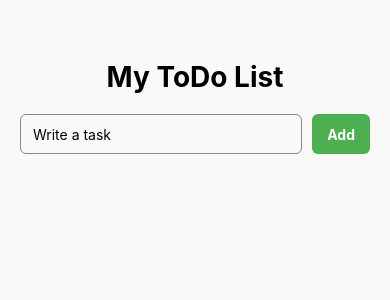
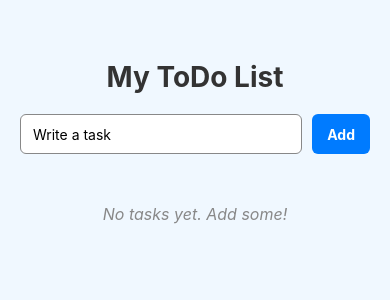
Before and after one commit to Dulanga2002/ToDoApp, a React Native app: screen / in a window 390 px wide. Shown: the top 300 px of the page. Built offline with nearby package versions, Linux system fonts and the light colour scheme.

Commit message:
Add AsyncStorage for persistent task saving

```diff
--- a/App.js
+++ b/App.js
@@ -1,22 +1,89 @@
-import React, { useState } from 'react';
-import { StyleSheet, Text, View, TextInput, TouchableOpacity, FlatList } from 'react-native';
+import React, { useState, useEffect } from 'react';
+import {
+  StyleSheet, Text, View, TextInput,
+  TouchableOpacity, FlatList, Animated,
+} from 'react-native';
+import AsyncStorage from '@react-native-async-storage/async-storage';
 
 export default function App() {
   const [task, setTask] = useState('');
   const [taskItems, setTaskItems] = useState([]);
+  const fadeAnim = React.useRef(new Animated.Value(0)).current; // for fade animation
+
+  useEffect(() => {
+    loadTasks();
+  }, []);
+
+  useEffect(() => {
+    // Fade in animation when tasks change
+    Animated.timing(fadeAnim, {
+      toValue: 1,
+      duration: 400,
+      useNativeDriver: true,
+    }).start();
+  }, [taskItems]);
+
+  const loadTasks = async () => {
+    try {
+      const savedTasks = await AsyncStorage.getItem('@tasks');
+      if (savedTasks !== null) {
+        setTaskItems(JSON.parse(savedTasks));
+      }
+    } catch (e) {
+      console.log('Failed to load tasks.', e);
+    }
+  };
+
+  const saveTasks = async (tasks) => {
+    try {
+      await AsyncStorage.setItem('@tasks', JSON.stringify(tasks));
+    } catch (e) {
+      console.log('Failed to save tasks.', e);
+    }
+  };
 
   const addTask = () => {
     if (task.trim()) {
-      setTaskItems([...taskItems, task.trim()]);
+      const updatedTasks = [...taskItems, { text: task.trim(), done: false }];
+      setTaskItems(updatedTasks);
       setTask('');
+      saveTasks(updatedTasks);
     }
+  };
+
+  const toggleTaskDone = (index) => {
+    let itemsCopy = [...taskItems];
+    itemsCopy[index].done = !itemsCopy[index].done;
+    setTaskItems(itemsCopy);
+    saveTasks(itemsCopy);
   };
 
   const deleteTask = (index) => {
     let itemsCopy = [...taskItems];
     itemsCopy.splice(index, 1);
     setTaskItems(itemsCopy);
+    saveTasks(itemsCopy);
   };
+
+  const clearAllTasks = () => {
+    setTaskItems([]);
+    saveTasks([]);
+  };
+
+  const renderItem = ({ item, index }) => (
+    <View style={styles.taskItem}>
+      <TouchableOpacity onPress={() => toggleTaskDone(index)}>
+        <Text style={[styles.taskText, item.done && styles.taskDone]}>
+          {item.done ? '✅ ' : '⬜️ '}
+          {item.text}
+        </Text>
+      </TouchableOpacity>
+
+      <TouchableOpacity onPress={() => deleteTask(index)}>
+        <Text style={styles.deleteText}>Delete</Text>
+      </TouchableOpacity>
+    </View>
+  );
 
   return (
     <View style={styles.container}>
@@ -34,18 +101,22 @@ export default function App() {
         </TouchableOpacity>
       </View>
 
-      <FlatList
-        data={taskItems}
-        keyExtractor={(item, index) => index.toString()}
-        renderItem={({ item, index }) => (
-          <View style={styles.taskItem}>
-            <Text style={styles.taskText}>{item}</Text>
-            <TouchableOpacity onPress={() => deleteTask(index)}>
-              <Text style={styles.deleteText}>Delete</Text>
-            </TouchableOpacity>
-          </View>
-        )}
-      />
+      <Animated.View style={{ flex: 1, opacity: fadeAnim }}>
+        <FlatList
+          data={taskItems}
+          keyExtractor={(item, index) => index.toString()}
+          renderItem={renderItem}
+          ListEmptyComponent={
+            <Text style={styles.emptyText}>No tasks yet. Add some!</Text>
+          }
+        />
+      </Animated.View>
+
+      {taskItems.length > 0 && (
+        <TouchableOpacity style={styles.clearButton} onPress={clearAllTasks}>
+          <Text style={styles.clearButtonText}>Clear All</Text>
+        </TouchableOpacity>
+      )}
     </View>
   );
 }
@@ -55,13 +126,14 @@ const styles = StyleSheet.create({
     flex: 1,
     paddingTop: 60,
     paddingHorizontal: 20,
-    backgroundColor: '#f9f9f9',
+    backgroundColor: '#f0f8ff',
   },
   title: {
     fontSize: 28,
     fontWeight: 'bold',
     marginBottom: 20,
     textAlign: 'center',
+    color: '#333',
   },
   inputWrapper: {
     flexDirection: 'row',
@@ -74,9 +146,10 @@ const styles = StyleSheet.create({
     borderRadius: 6,
     paddingHorizontal: 12,
     height: 40,
+    backgroundColor: '#fff',
   },
   addButton: {
-    backgroundColor: '#4CAF50',
+    backgroundColor: '#007BFF',
     justifyContent: 'center',
     paddingHorizontal: 15,
     marginLeft: 10,
@@ -87,18 +160,42 @@ const styles = StyleSheet.create({
     fontWeight: 'bold',
   },
   taskItem: {
-    backgroundColor: 'white',
+    backgroundColor: '#fff',
     padding: 15,
     marginBottom: 10,
     borderRadius: 6,
     flexDirection: 'row',
     justifyContent: 'space-between',
+    elevation: 1,
   },
   taskText: {
     fontSize: 16,
   },
+  taskDone: {
+    textDecorationLine: 'line-through',
+    color: 'gray',
+  },
   deleteText: {
-    color: 'red',
+    color: '#FF4136',
     fontWeight: 'bold',
   },
+  clearButton: {
+    backgroundColor: '#FF4136',
+    padding: 15,
+    borderRadius: 6,
+    marginVertical: 10,
+    alignItems: 'center',
+  },
+  clearButtonText: {
+    color: 'white',
+    fontWeight: 'bold',
+    fontSize: 16,
+  },
+  emptyText: {
+    textAlign: 'center',
+    color: '#888',
+    fontStyle: 'italic',
+    marginTop: 30,
+    fontSize: 16,
+  },
 });
--- a/package.json
+++ b/package.json
@@ -10,6 +10,7 @@
     "web": "expo start --web"
   },
   "dependencies": {
+    "@react-native-async-storage/async-storage": "^2.2.0",
     "expo": "~53.0.20",
     "expo-status-bar": "~2.2.3",
     "react": "19.0.0",
```
Also changed, not shown: 1 other file (tests, documents, lock files or other folders).
